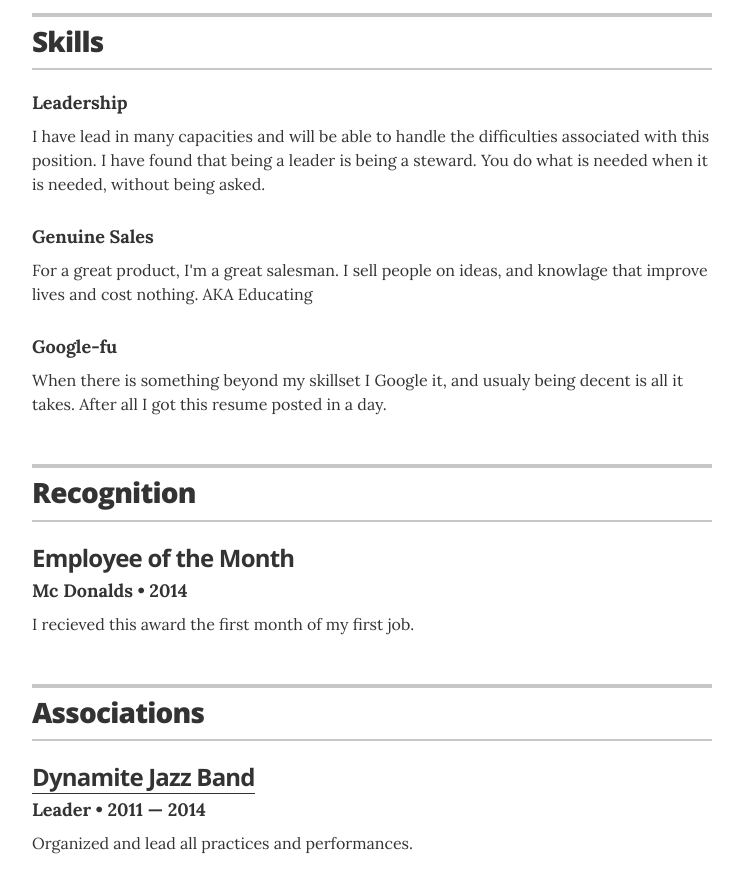
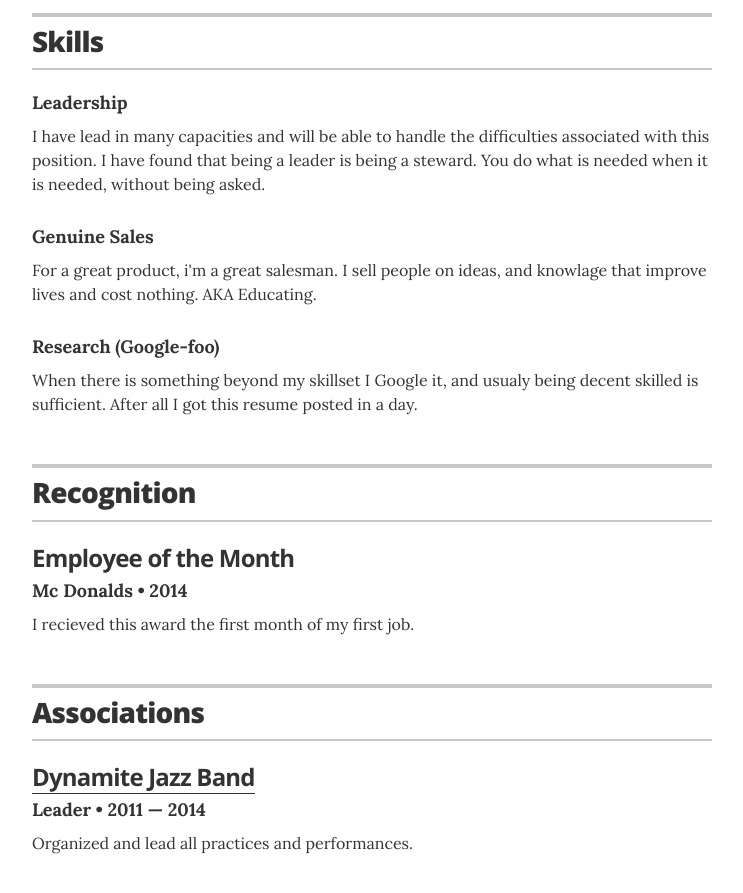
Before and after one commit to LogosWorks/LogosWorks.github.io, a Jekyll site: the page built from index.html, in a window 1280 px wide and 900 px high, scrolled down 2302 px. Shown: the top 893 px of the window, without its empty margins (268-1011 px from the left). Built offline with Jekyll 4.4.1, drawn with Linux system fonts in a browser that asks for light colours.

Commit message:
Update skills.yml

```diff
--- a/_data/skills.yml
+++ b/_data/skills.yml
@@ -4,8 +4,8 @@
 
 # Sales
 - skill: Genuine Sales
-  description: For a great product, I'm a great salesman. I sell people on ideas, and knowlage that improve lives and cost nothing. AKA Educating
+  description: For a great product, i'm a great salesman. I sell people on ideas, and knowlage that improve lives and cost nothing. AKA Educating.
 
 # Digital content development and creation
-- skill: Google-fu
-  description: When there is something beyond my skillset I Google it, and usualy being decent is all it takes. After all I got this resume posted in a day.
+- skill: Research (Google-foo)
+  description: When there is something beyond my skillset I Google it, and usualy being decent skilled is sufficient. After all I got this resume posted in a day.
```
